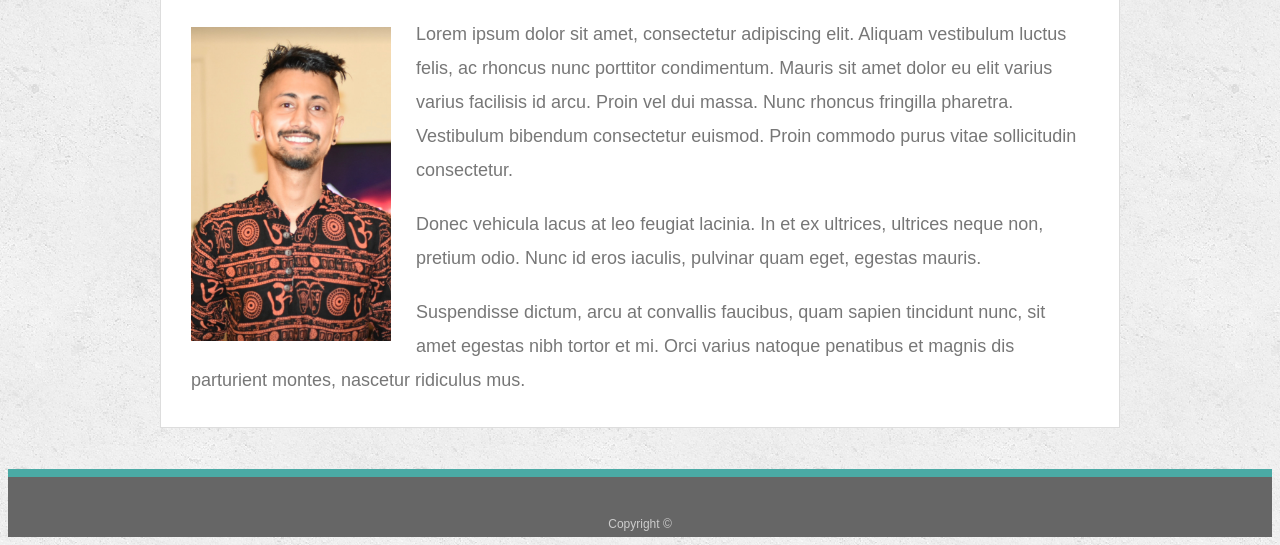
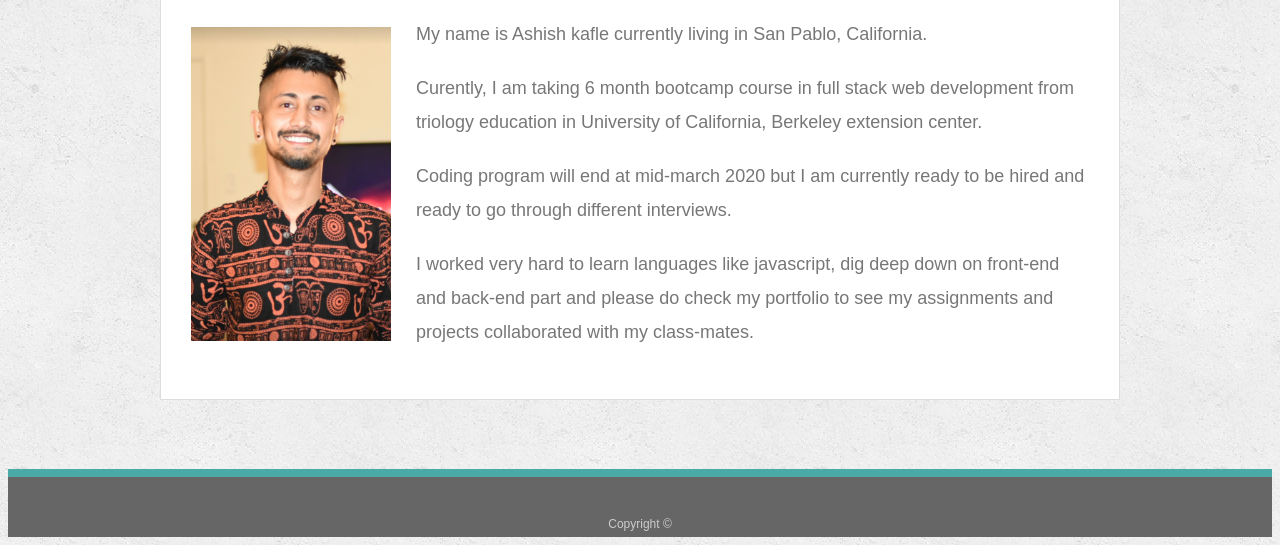
Before and after one commit to ashishkaf/Basic-Portfolio, a plain HTML site: page index.html in a window 1280 px wide. Shown: the part 269-814 px from the top of the page. Drawn offline with Linux system fonts and the light colour scheme.

Commit message:
edited about me section

```diff
--- a/index.html
+++ b/index.html
@@ -27,11 +27,15 @@
 
       <img src="assets/images/Ashish kafle.jpeg" class="auth-image" alt="Ashish Kafle">
 
-      <p>Lorem ipsum dolor sit amet, consectetur adipiscing elit. Aliquam vestibulum luctus felis, ac rhoncus nunc porttitor condimentum. Mauris sit amet dolor eu elit varius varius facilisis id arcu. Proin vel dui massa. Nunc rhoncus fringilla pharetra. Vestibulum bibendum consectetur euismod. Proin commodo purus vitae sollicitudin consectetur.</p>
+      <p>My name is Ashish kafle currently living in San Pablo, California.</p>
 
-      <p>Donec vehicula lacus at leo feugiat lacinia. In et ex ultrices, ultrices neque non, pretium odio. Nunc id eros iaculis, pulvinar quam eget, egestas mauris.</p>
+      <p>Curently, I am taking 6 month bootcamp course in full stack web development from triology education in University of California, Berkeley extension center. </p>
 
-      <p>Suspendisse dictum, arcu at convallis faucibus, quam sapien tincidunt nunc, sit amet egestas nibh tortor et mi. Orci varius natoque penatibus et magnis dis parturient montes, nascetur ridiculus mus.</p>
+      <p>Coding program will end at mid-march 2020 but I am currently ready to be hired and ready to go through different interviews.</p>
+
+      <p>I worked very hard to learn languages like javascript, dig deep down on front-end and back-end part and please do check my portfolio to see my assignments and projects collaborated with my class-mates.</p>
+
+      <p></p>
 
     </section>
 
```
